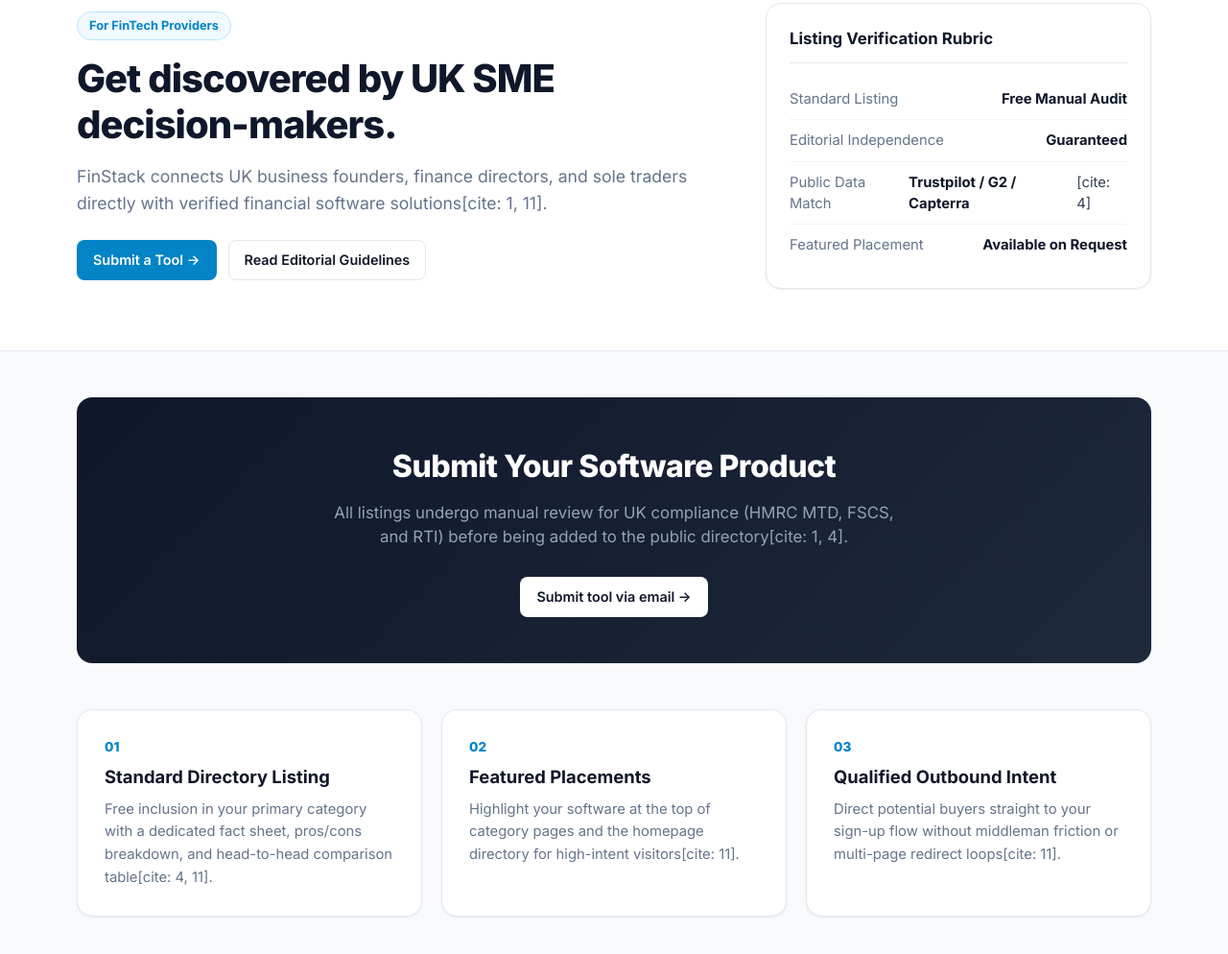
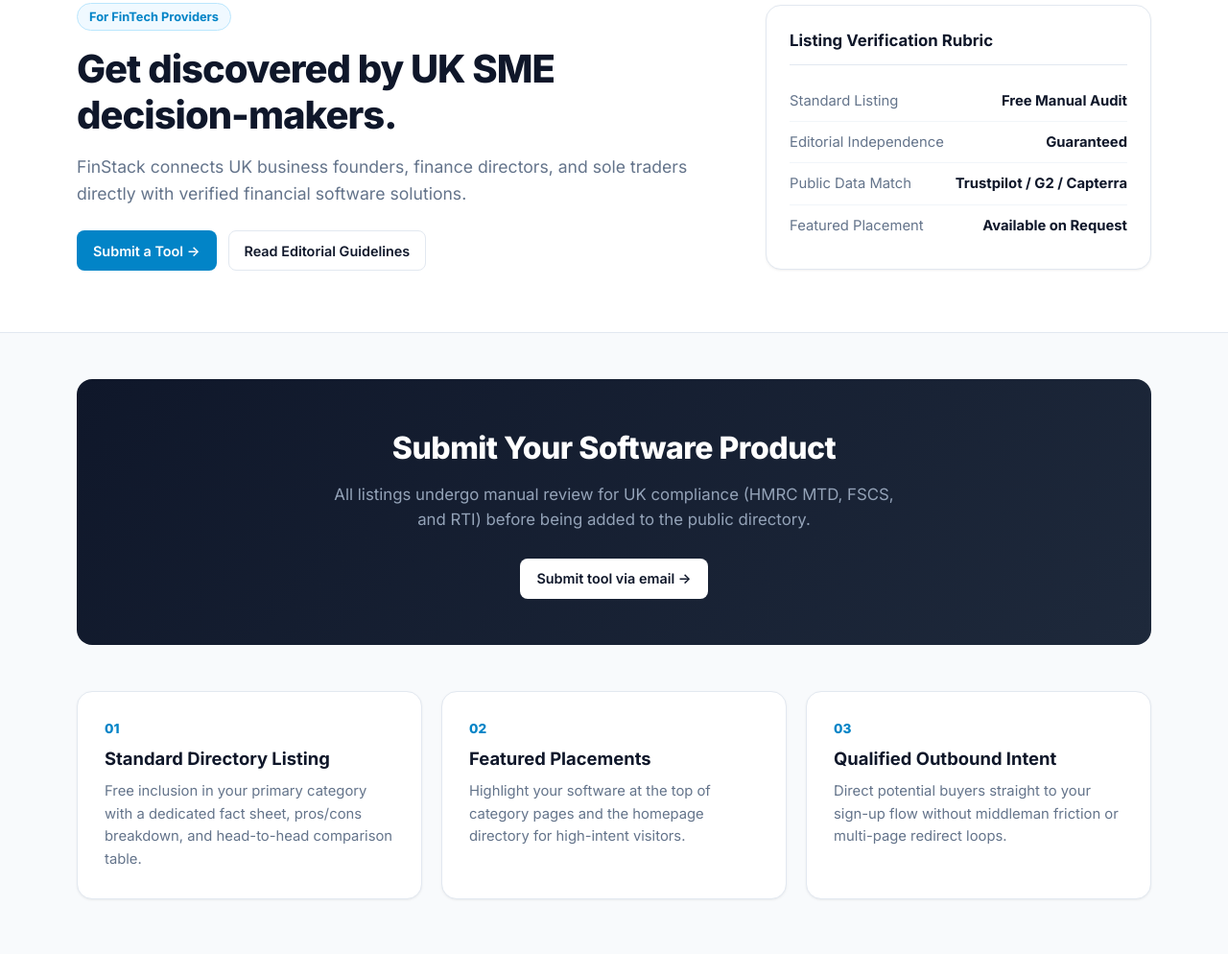
Before and after one commit to aniketkumarvedika432-tech/finstack-uk, a plain HTML site: page for-providers.html in a window 1280 px wide. Shown: the part 124-1118 px from the top of the page at 96% size. Drawn offline with Linux system fonts and the light colour scheme.

Commit message:
Update for-providers.html

```diff
--- a/for-providers.html
+++ b/for-providers.html
@@ -32,7 +32,7 @@
       <div>
         <span class="eyebrow">For FinTech Providers</span>
         <h1>Get discovered by UK SME decision-makers.</h1>
-        <p>FinStack connects UK business founders, finance directors, and sole traders directly with verified financial software solutions[cite: 1, 11].</p>
+        <p>FinStack connects UK business founders, finance directors, and sole traders directly with verified financial software solutions.</p>
         <div class="hero-actions">
           <a class="btn" href="mailto:submit@finstack.uk?subject=FinStack%20Tool%20Submission">Submit a Tool →</a>
           <a class="btn btn-secondary" href="methodology.html">Read Editorial Guidelines</a>
@@ -42,7 +42,7 @@
         <h3>Listing Verification Rubric</h3>
         <div class="hero-stat"><span>Standard Listing</span><b>Free Manual Audit</b></div>
         <div class="hero-stat"><span>Editorial Independence</span><b>Guaranteed</b></div>
-        <div class="hero-stat"><span>Public Data Match</span><b>Trustpilot / G2 / Capterra</b>[cite: 4]</div>
+        <div class="hero-stat"><span>Public Data Match</span><b>Trustpilot / G2 / Capterra</b></div>
         <div class="hero-stat"><span>Featured Placement</span><b>Available on Request</b></div>
       </div>
     </div>
@@ -51,7 +51,7 @@
   <main class="container" style="padding-bottom: 64px;">
     <div class="feature">
       <h2>Submit Your Software Product</h2>
-      <p>All listings undergo manual review for UK compliance (HMRC MTD, FSCS, and RTI) before being added to the public directory[cite: 1, 4].</p>
+      <p>All listings undergo manual review for UK compliance (HMRC MTD, FSCS, and RTI) before being added to the public directory.</p>
       <a class="btn btn-light" href="mailto:submit@finstack.uk?subject=FinStack%20Tool%20Submission">Submit tool via email →</a>
     </div>
 
@@ -59,17 +59,17 @@
       <div class="step">
         <span class="step-num">01</span>
         <h3>Standard Directory Listing</h3>
-        <p>Free inclusion in your primary category with a dedicated fact sheet, pros/cons breakdown, and head-to-head comparison table[cite: 4, 11].</p>
+        <p>Free inclusion in your primary category with a dedicated fact sheet, pros/cons breakdown, and head-to-head comparison table.</p>
       </div>
       <div class="step">
         <span class="step-num">02</span>
         <h3>Featured Placements</h3>
-        <p>Highlight your software at the top of category pages and the homepage directory for high-intent visitors[cite: 11].</p>
+        <p>Highlight your software at the top of category pages and the homepage directory for high-intent visitors.</p>
       </div>
       <div class="step">
         <span class="step-num">03</span>
         <h3>Qualified Outbound Intent</h3>
-        <p>Direct potential buyers straight to your sign-up flow without middleman friction or multi-page redirect loops[cite: 11].</p>
+        <p>Direct potential buyers straight to your sign-up flow without middleman friction or multi-page redirect loops.</p>
       </div>
     </div>
   </main>
```
